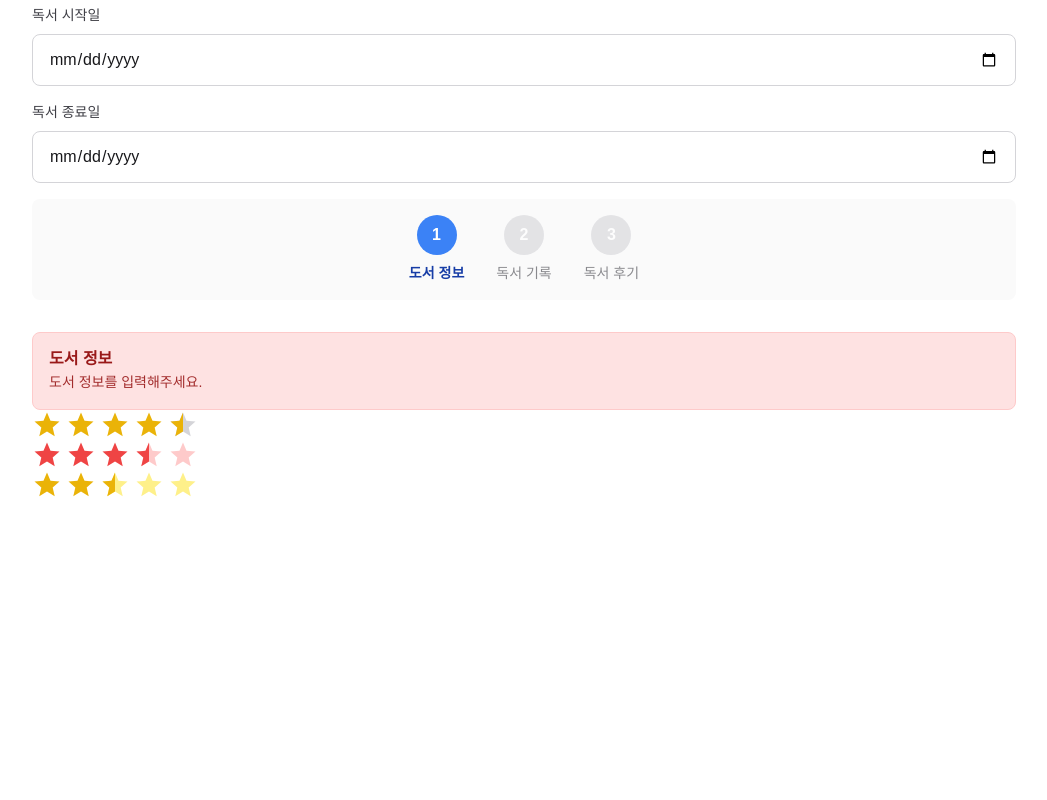
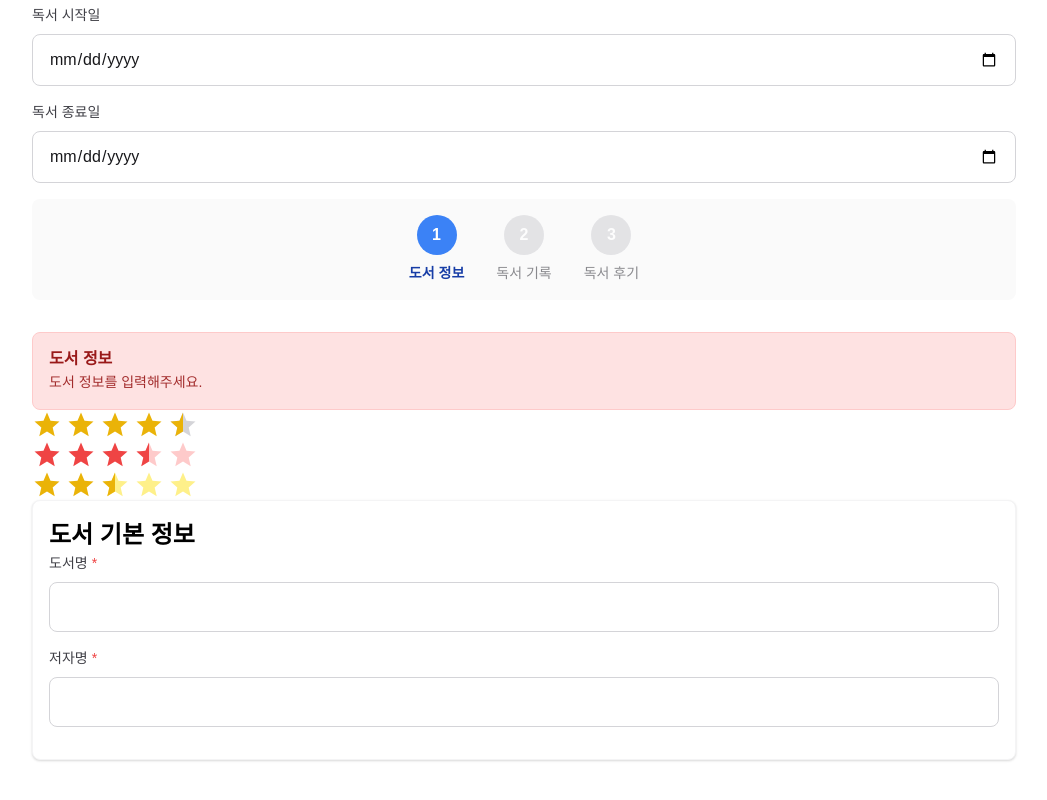
Before and after one commit to developerjhp/multi-step-form, a Next.js app: page / in a window 1280 px wide. Shown: the part 625-1425 px from the top of the page, without its empty margins (116-1163 px from the left). Before the commit the page ends 1165 px from the top, so only its background shows below. Built offline with nearby package versions, Linux system fonts and the light colour scheme.

Commit message:
feat: Card 컴포넌트 추가
- 카드 레이아웃을 위한 Card 컴포넌트 구현

```diff
--- /dev/null
+++ b/src/components/ui/Card.tsx
@@ -0,0 +1,21 @@
+import React, { type HTMLAttributes } from 'react';
+import styled from '@emotion/styled';
+import { color } from '@/styles/colors';
+
+interface CardProps extends HTMLAttributes<HTMLDivElement> {
+  children: React.ReactNode;
+}
+
+export default function Card({ children, ...props }: CardProps) {
+  return <CardContainer {...props}>{children}</CardContainer>;
+}
+
+const CardContainer = styled.div`
+  background-color: ${color.white};
+  border-radius: 0.5rem;
+  padding: 1rem;
+  box-shadow:
+    0 1px 3px rgba(0, 0, 0, 0.1),
+    0 1px 2px rgba(0, 0, 0, 0.06);
+  border: 1px solid ${color.gray100};
+`;
--- a/src/pages/index.tsx
+++ b/src/pages/index.tsx
@@ -3,6 +3,7 @@ import Select from '@/components/form/Select';
 import Stepper from '@/components/form/Stepper';
 import Alert from '@/components/ui/Alert';
 import Button from '@/components/ui/Button';
+import Card from '@/components/ui/Card';
 import { Ratings } from '@/components/ui/Rating';
 import Head from 'next/head';
 
@@ -59,6 +60,12 @@ export default function HomePage() {
         <Ratings rating={4.5} variant="default" size={30} />
         <Ratings rating={3.5} variant="error" size={30} />
         <Ratings rating={2.5} variant="yellow" size={30} />
+
+        <Card>
+          <h2>도서 기본 정보</h2>
+          <InputField label="도서명" id="bookName" required />
+          <InputField label="저자명" id="authorName" required />
+        </Card>
       </main>
     </>
   );
```
